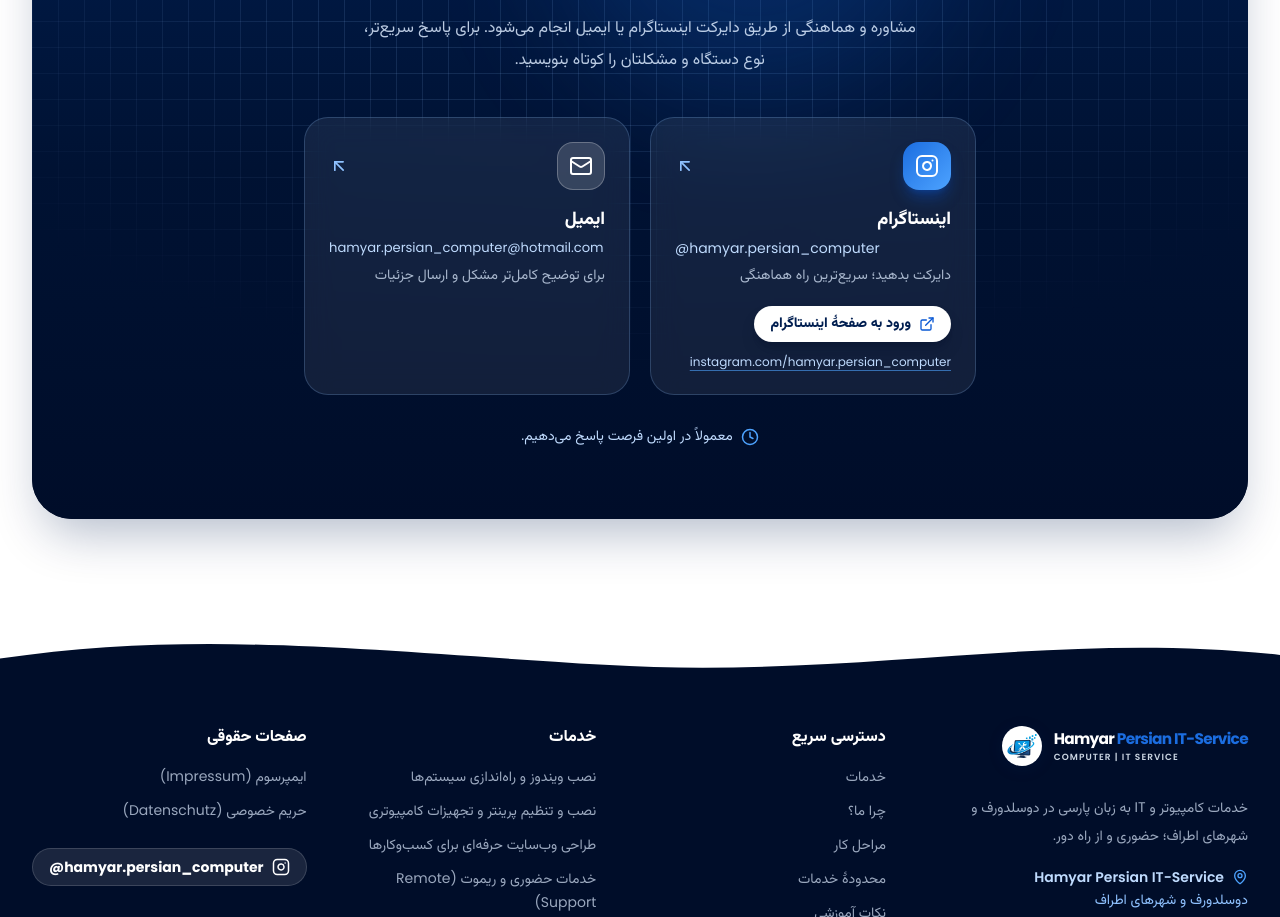
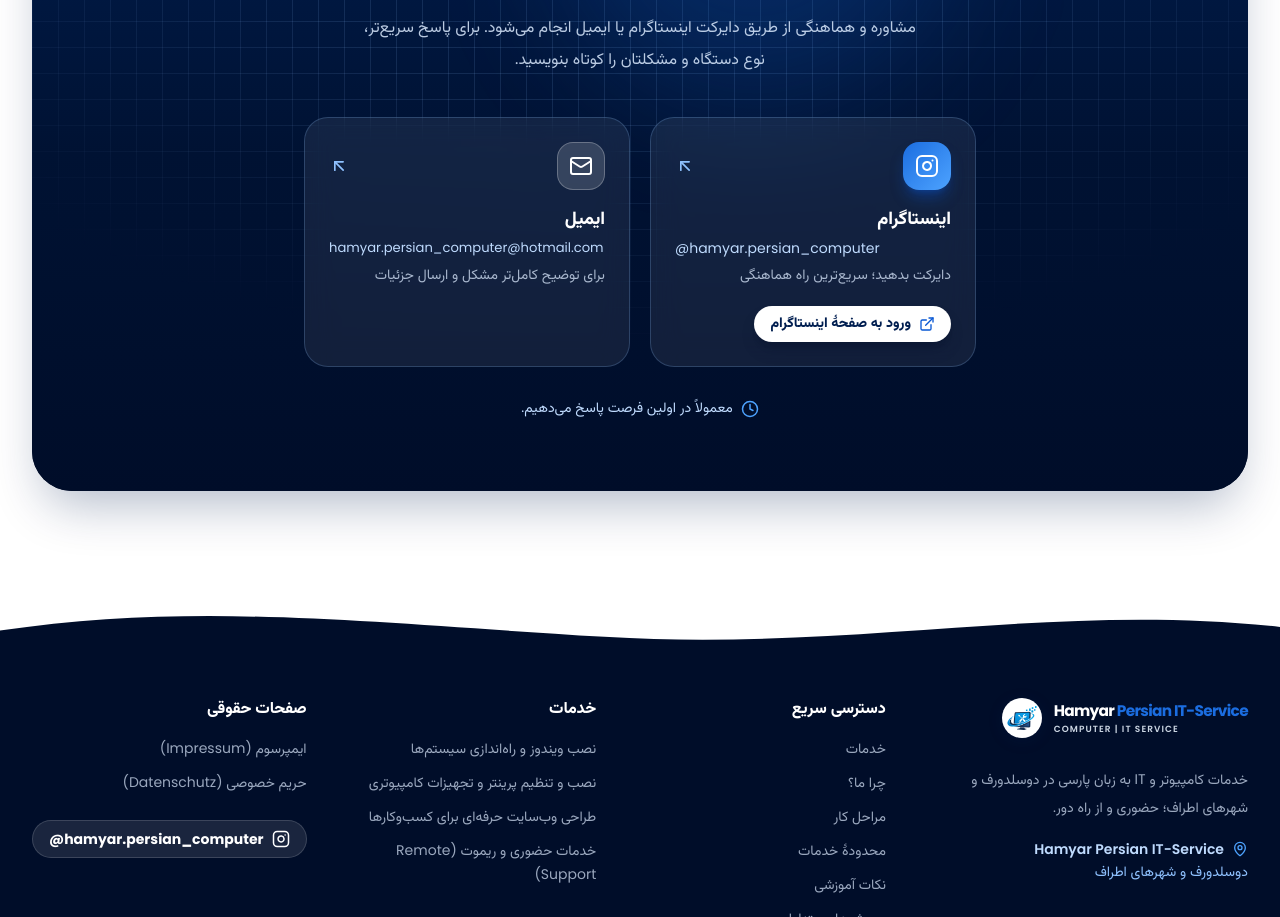
Before and after one commit to hamyar-persian-test/hamyar-persian-test.github.io, a plain HTML site: page index.html in a window 1280 px wide. Shown: the part 6959-7876 px from the top of the page. Drawn offline with Linux system fonts and the light colour scheme.

Commit message:
Update index.html

```diff
--- a/index.html
+++ b/index.html
@@ -3440,14 +3440,10 @@
                             <path d="M15 3h6v6"></path>
                             <path d="M10 14 21 3"></path>
                             <path d="M18 13v6a2 2 0 0 1-2 2H5a2 2 0 0 1-2-2V8a2 2 0 0 1 2-2h6"></path></svg
-                          >ورود به صفحهٔ اینستاگرام</span
-                        ><span
-                          class="text-xs text-brand-200 underline decoration-brand-400/60 underline-offset-4 break-all site-style-3"
-                          dir="ltr"
-                          >instagram.com/hamyar.persian_computer</span
-                        ></span
-                      ></a
-                    ><a
+                                                   >ورود به صفحهٔ اینستاگرام</span>
+                        </span>
+                      </a>
+                    <a
                       href="mailto:hamyar.persian_computer@hotmail.com"
                       class="group glass rounded-[1.5rem] p-6 hover:bg-white/12 hover:-translate-y-1 transition-all duration-500"
                       ><span class="flex items-center justify-between"
```
